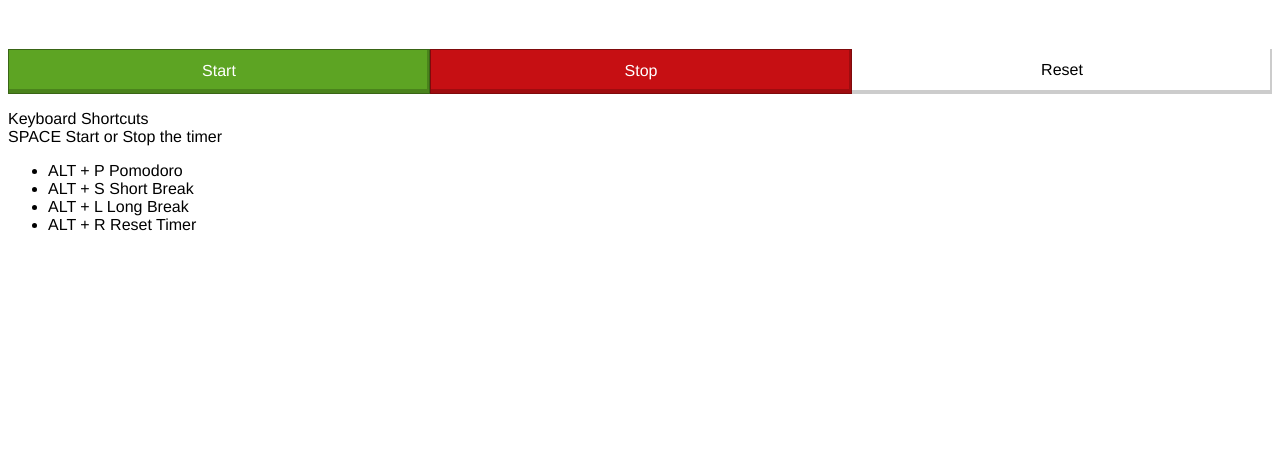
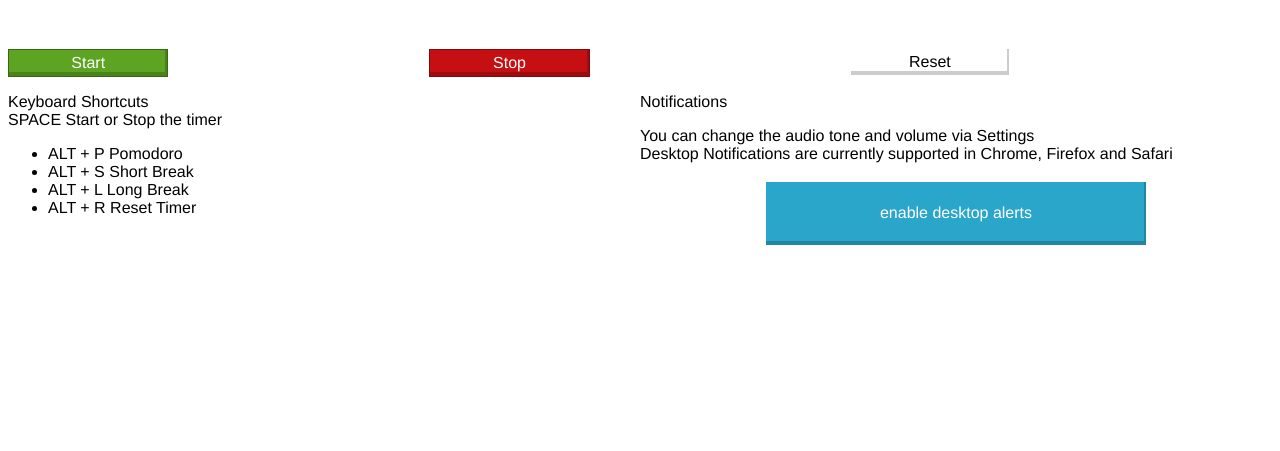
Before and after one commit to soozee/timer, a website: page index.html in a window 1280 px wide. Shown: the part 349-800 px from the top of the page. Drawn offline with Linux system fonts and the light colour scheme; files that its build step writes are made by us from their sources.

Commit message:
added styling to buttons and added more to the page.

```diff
--- a/index.html
+++ b/index.html
@@ -29,9 +29,15 @@
 		<p>05:00</p>
 	</div>
 	<div class="row btns">
-		<div class="column start _25">Start</div>
-		<div class="column stop _25">Stop</div>
-		<div class="column reset _25">Reset</div>
+		<div class="column">
+			<div class="start">Start</div>
+		</div>
+		<div class="column">
+			<div class="stop">Stop</div>
+		</div>
+		<div class="column">
+			<div class="reset">Reset</div>
+		</div>
 	</div>
 	<div class="row">
 		<div class="column">
@@ -43,7 +49,15 @@
 				<li>ALT + R  Reset Timer</li>
 			</ul>
 		</div>
-		<div class="column"></div>
+		<div class="column">
+			<p>Notifications</p>
+			<p>You can change the audio tone and volume via Settings <br>
+			Desktop Notifications are currently supported in Chrome, Firefox and Safari
+			</p>
+			<div class="blue">
+				<p>enable desktop alerts</p>
+			</div>
+		</div>
 	</div>
 	</main>
 </body>
--- a/style.css
+++ b/style.css
@@ -52,10 +52,10 @@ nav {
   text-align: center;
   padding:1% 0;
   margin:3% 20%;
+  box-shadow: -2px -4px rgba(0,0,0,.2) inset;
+
 }
 .blue .column {
-  box-shadow: -2px -4px rgba(0,0,0,.2) inset;
-
 }
 .numbers p {
   text-align: center;
@@ -64,15 +64,17 @@ nav {
 }
 
 .btns {
-  justify-content: space-between;
+  justify-content: space-around;
   text-align: center;
 }
 .btns .column {
-  padding:1%;
+
 }
 
 .start {
   color: #fff;
+  padding:1%;
+  width:150px;
   background-color: #5da423;
   border: 1px solid #396516;
   box-shadow: -2px -4px rgba(0,0,0,.2) inset;
@@ -82,7 +84,11 @@ nav {
     border: 1px solid #7f0a0c;
     box-shadow: -2px -4px rgba(0,0,0,.2) inset;
     color:#fff;
+    padding:1%;
+    width:150px;
 }
 .reset {
+    width:150px;
+    padding:1%;
     box-shadow: -2px -4px rgba(0,0,0,.2) inset;
 }
```
